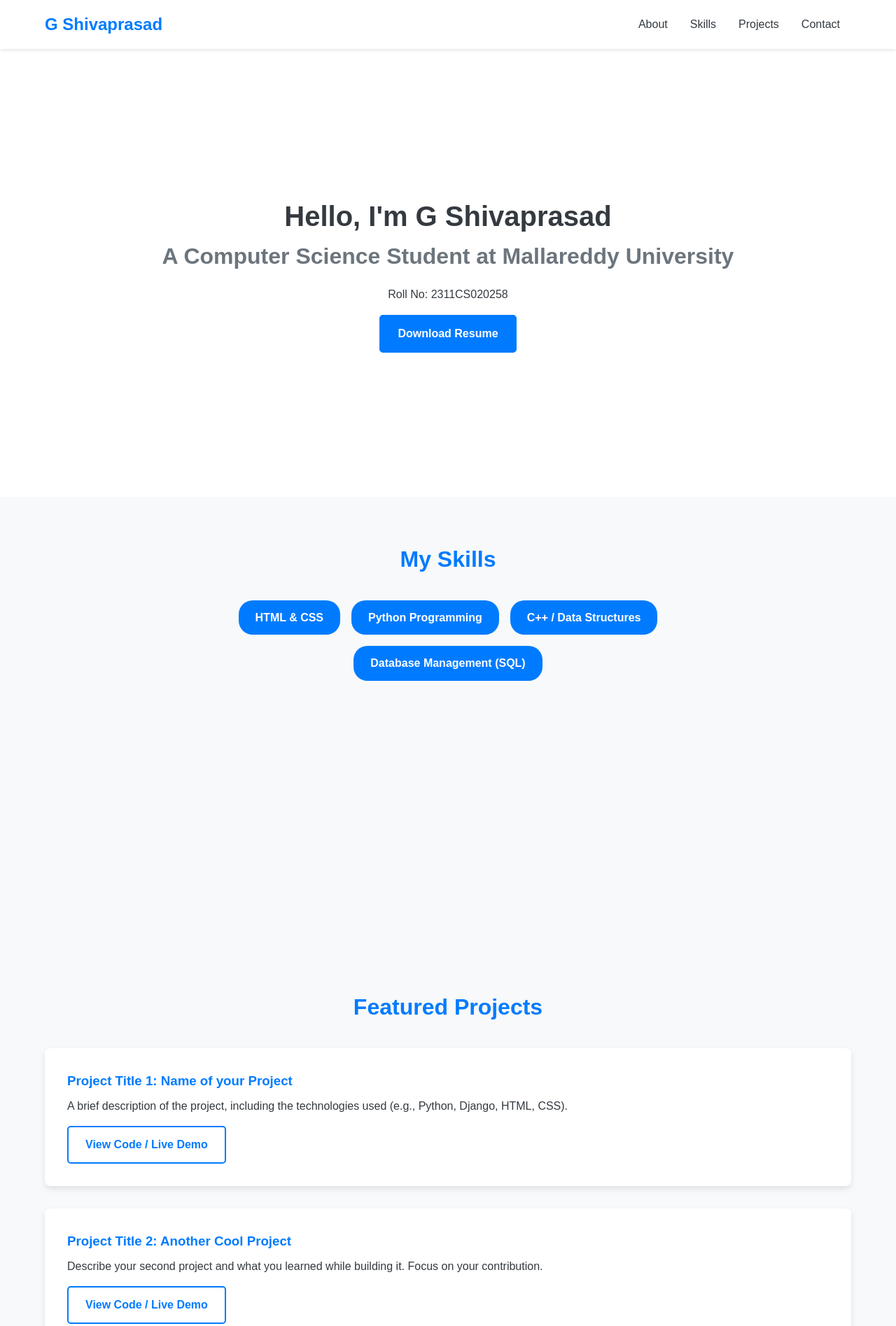
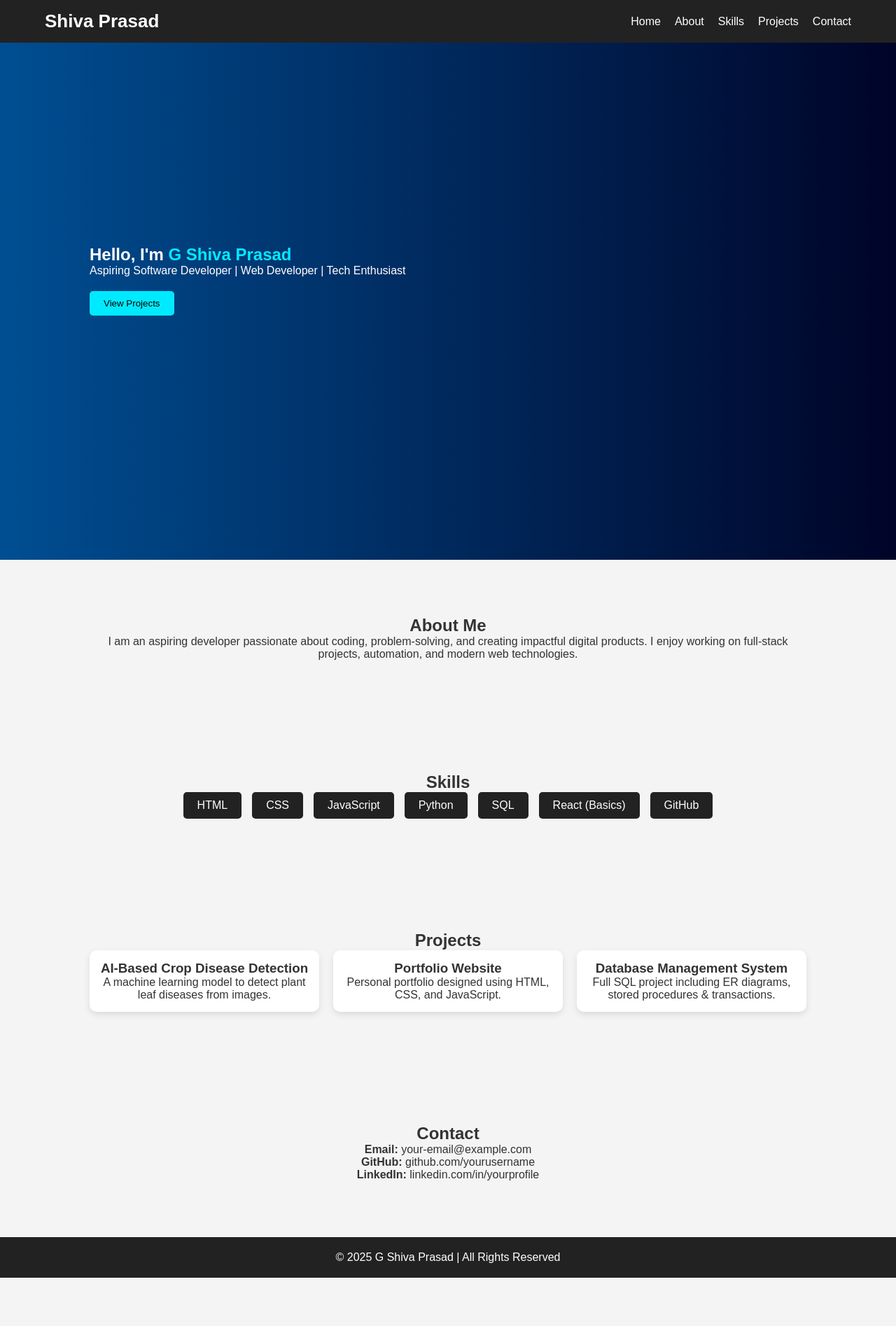
Before and after one commit to shivaprasad258/training3-2, a plain HTML site: page index.html in a window 1280 px wide. Shown: the top 1895 px of the page at 70% size. After the commit the page ends 1826 px from the top, so only its background shows below. Drawn offline with Linux system fonts and the light colour scheme.

Commit message:
Added new portfolio files

```diff
--- a/index.html
+++ b/index.html
@@ -3,15 +3,17 @@
 <head>
     <meta charset="UTF-8">
     <meta name="viewport" content="width=device-width, initial-scale=1.0">
-    <title>G Shivaprasad - Portfolio</title>
+    <title>G Shiva Prasad | Portfolio</title>
     <link rel="stylesheet" href="styles.css">
 </head>
 <body>
 
+    <!-- Header -->
     <header>
-        <div class="logo">G Shivaprasad</div>
         <nav>
-            <ul>
+            <h2 class="logo">Shiva Prasad</h2>
+            <ul class="nav-links">
+                <li><a href="#home">Home</a></li>
                 <li><a href="#about">About</a></li>
                 <li><a href="#skills">Skills</a></li>
                 <li><a href="#projects">Projects</a></li>
@@ -20,54 +22,76 @@
         </nav>
     </header>
 
-    <main>
-        <section id="about" class="hero">
-            <div class="hero-content">
-                <h1>Hello, I'm G Shivaprasad</h1>
-                <h2>A Computer Science Student at Mallareddy University</h2>
-                <p>Roll No: 2311CS020258</p>
-                <a href="your_cv.pdf" class="button primary" target="_blank">Download Resume</a>
+    <!-- Hero Section -->
+    <section id="home" class="hero">
+        <div class="hero-text">
+            <h1>Hello, I'm <span>G Shiva Prasad</span></h1>
+            <p>Aspiring Software Developer | Web Developer | Tech Enthusiast</p>
+            <button onclick="scrollToSection('projects')" class="btn">View Projects</button>
         </div>
     </section>
 
-        <section id="skills" class="skills-section">
-            <h2>My Skills</h2>
-            <div class="skills-grid">
-                <div class="skill-item">HTML & CSS</div>
-                <div class="skill-item">Python Programming</div>
-                <div class="skill-item">C++ / Data Structures</div>
-                <div class="skill-item">Database Management (SQL)</div>
+    <!-- About Section -->
+    <section id="about" class="about">
+        <h2>About Me</h2>
+        <p>
+            I am an aspiring developer passionate about coding, problem-solving, and creating impactful digital products.
+            I enjoy working on full-stack projects, automation, and modern web technologies.
+        </p>
+    </section>
+
+    <!-- Skills Section -->
+    <section id="skills" class="skills">
+        <h2>Skills</h2>
+        <div class="skill-container">
+            <div class="skill">HTML</div>
+            <div class="skill">CSS</div>
+            <div class="skill">JavaScript</div>
+            <div class="skill">Python</div>
+            <div class="skill">SQL</div>
+            <div class="skill">React (Basics)</div>
+            <div class="skill">GitHub</div>
         </div>
     </section>
 
-        <section id="projects" class="projects-section">
-            <h2>Featured Projects</h2>
+    <!-- Projects Section -->
+    <section id="projects" class="projects">
+        <h2>Projects</h2>
+        <div class="project-grid">
+
             <div class="project-card">
-                <h3>Project Title 1: Name of your Project</h3>
-                <p class="project-description">A brief description of the project, including the technologies used (e.g., Python, Django, HTML, CSS).</p>
-                <a href="#" class="button secondary" target="_blank">View Code / Live Demo</a>
+                <h3>AI-Based Crop Disease Detection</h3>
+                <p>A machine learning model to detect plant leaf diseases from images.</p>
             </div>
+
             <div class="project-card">
-                <h3>Project Title 2: Another Cool Project</h3>
-                <p class="project-description">Describe your second project and what you learned while building it. Focus on your contribution.</p>
-                <a href="#" class="button secondary" target="_blank">View Code / Live Demo</a>
+                <h3>Portfolio Website</h3>
+                <p>Personal portfolio designed using HTML, CSS, and JavaScript.</p>
+            </div>
+
+            <div class="project-card">
+                <h3>Database Management System</h3>
+                <p>Full SQL project including ER diagrams, stored procedures & transactions.</p>
+            </div>
+
         </div>
     </section>
 
-        <section id="contact" class="contact-section">
-            <h2>Get In Touch</h2>
-            <p>I'm currently looking for internships and collaborative opportunities. Feel free to connect!</p>
-            <div class="contact-links">
-                <a href="mailto:your.email@example.com">Email</a>
-                <a href="#" target="_blank">LinkedIn</a>
-                <a href="#" target="_blank">GitHub</a>
+    <!-- Contact Section -->
+    <section id="contact" class="contact">
+        <h2>Contact</h2>
+
+        <div class="contact-info">
+            <p><strong>Email:</strong> your-email@example.com</p>
+            <p><strong>GitHub:</strong> github.com/yourusername</p>
+            <p><strong>LinkedIn:</strong> linkedin.com/in/yourprofile</p>
         </div>
     </section>
-    </main>
 
     <footer>
-        <p>&copy; 2025 G Shivaprasad. Built with HTML and CSS.</p>
+        <p>© 2025 G Shiva Prasad | All Rights Reserved</p>
     </footer>
 
+    <script src="script.js"></script>
 </body>
 </html>
--- /dev/null
+++ b/script.js
@@ -0,0 +1,4 @@
+// Smooth scroll to section
+function scrollToSection(id) {
+    document.getElementById(id).scrollIntoView({ behavior: "smooth" });
+}
--- a/styles.css
+++ b/styles.css
@@ -1,226 +1,122 @@
-/*
- * GENERAL STYLES & RESET
- */
-:root {
-    --primary-color: #007bff; /* A nice blue for accents */
-    --secondary-color: #6c757d; /* Grey for secondary elements */
-    --text-color: #343a40; /* Dark text */
-    --background-color: #f8f9fa; /* Light background */
-    --card-background: #ffffff; /* White background for sections/cards */
-}
-
 * {
     margin: 0;
     padding: 0;
     box-sizing: border-box;
+    font-family: Arial, sans-serif;
 }
 
 body {
-    font-family: 'Arial', sans-serif; /* Use a web-safe font or link a custom one */
-    line-height: 1.6;
-    color: var(--text-color);
-    background-color: var(--background-color);
+    background: #f4f4f4;
+    color: #333;
 }
 
-/*
- * NAVIGATION & HEADER
- */
+/* Header */
 header {
-    background: var(--card-background);
-    padding: 1rem 5%;
+    width: 100%;
+    background: #222;
+    padding: 15px 0;
+    position: fixed;
+    top: 0;
+    z-index: 100;
+}
+
+nav {
+    width: 90%;
+    margin: auto;
     display: flex;
     justify-content: space-between;
     align-items: center;
-    box-shadow: 0 2px 4px rgba(0, 0, 0, 0.1);
-    position: sticky; /* Keeps the nav bar visible when scrolling */
-    top: 0;
-    z-index: 1000;
 }
 
 .logo {
-    font-size: 1.5rem;
+    color: #fff;
+    font-size: 26px;
     font-weight: bold;
-    color: var(--primary-color);
 }
 
-nav ul {
+.nav-links {
     list-style: none;
     display: flex;
+    gap: 20px;
 }
 
-nav ul li a {
+.nav-links a {
+    color: #fff;
     text-decoration: none;
-    color: var(--text-color);
-    padding: 0.5rem 1rem;
-    transition: color 0.3s;
+    font-size: 16px;
 }
 
-nav ul li a:hover {
-    color: var(--primary-color);
+.nav-links a:hover {
+    color: #00aaff;
 }
 
-/*
- * SECTIONS & LAYOUT
- */
-main section {
-    padding: 4rem 5%;
-    min-height: 80vh; /* Ensures sections are visible on most screens */
+/* Hero */
+.hero {
+    height: 100vh;
+    background: linear-gradient(to right, #004e92, #000428);
+    color: #fff;
+    display: flex;
+    align-items: center;
+    padding-left: 10%;
 }
 
-h1 { font-size: 2.5rem; }
-h2 {
-    font-size: 2rem;
-    color: var(--primary-color);
-    margin-bottom: 2rem;
+.hero-text h1 span {
+    color: #00eaff;
+}
+
+.btn {
+    margin-top: 20px;
+    padding: 10px 20px;
+    background: #00eaff;
+    border: none;
+    cursor: pointer;
+    border-radius: 5px;
+}
+
+.btn:hover {
+    background: #00b7d6;
+}
+
+/* Sections */
+section {
+    padding: 80px 10%;
+}
+
+.about, .skills, .projects, .contact {
     text-align: center;
 }
 
-/*
- * HERO SECTION SPECIFIC STYLES
- */
-.hero {
-    display: flex;
-    justify-content: center;
-    align-items: center;
-    text-align: center;
-    background: var(--card-background);
-}
-
-.hero-content h1 {
-    color: var(--text-color);
-}
-
-.hero-content h2 {
-    color: var(--secondary-color);
-    margin-bottom: 1rem;
-}
-
-/*
- * BUTTONS
- */
-.button {
-    display: inline-block;
-    padding: 0.75rem 1.5rem;
-    margin-top: 1rem;
-    border-radius: 5px;
-    text-decoration: none;
-    font-weight: bold;
-    transition: background-color 0.3s, color 0.3s;
-}
-
-.primary {
-    background-color: var(--primary-color);
-    color: white;
-    border: 2px solid var(--primary-color);
-}
-
-.primary:hover {
-    background-color: #0056b3; /* Darker blue on hover */
-}
-
-.secondary {
-    background-color: white;
-    color: var(--primary-color);
-    border: 2px solid var(--primary-color);
-    margin-right: 1rem;
-}
-
-.secondary:hover {
-    background-color: var(--primary-color);
-    color: white;
-}
-
-/*
- * SKILLS SECTION
- */
-.skills-grid {
+.skill-container {
     display: flex;
     flex-wrap: wrap;
     justify-content: center;
-    gap: 1rem;
-    max-width: 800px;
-    margin: 0 auto;
+    gap: 15px;
 }
 
-.skill-item {
-    background-color: var(--primary-color);
+.skill {
+    padding: 10px 20px;
+    background: #222;
     color: white;
-    padding: 0.75rem 1.5rem;
-    border-radius: 20px;
-    font-weight: bold;
-    text-align: center;
-    transition: transform 0.2s;
+    border-radius: 5px;
 }
 
-.skill-item:hover {
-    transform: translateY(-5px);
-}
-
-/*
- * PROJECTS SECTION
- */
-.projects-section {
-    background-color: var(--background-color);
-    text-align: center;
+/* Projects */
+.project-grid {
+    display: grid;
+    grid-template-columns: repeat(auto-fit, minmax(280px, 1fr));
+    gap: 20px;
 }
 
 .project-card {
-    background-color: var(--card-background);
-    padding: 2rem;
-    margin-bottom: 2rem;
-    border-radius: 8px;
-    box-shadow: 0 4px 8px rgba(0, 0, 0, 0.1);
-    text-align: left;
+    background: white;
+    padding: 15px;
+    border-radius: 10px;
+    box-shadow: 0 4px 10px rgba(0,0,0,0.1);
 }
 
-.project-card h3 {
-    margin-bottom: 0.5rem;
-    color: var(--primary-color);
-}
-
-/*
- * CONTACT SECTION
- */
-.contact-section {
-    text-align: center;
-}
-
-.contact-links a {
-    font-size: 1.2rem;
-    margin: 0 1rem;
-}
-
-/*
- * FOOTER
- */
 footer {
     text-align: center;
-    padding: 1rem;
-    background-color: var(--text-color);
+    padding: 20px;
+    background: #222;
     color: white;
-    font-size: 0.9rem;
 }
-
-/*
- * RESPONSIVENESS (for smaller screens)
- */
-@media (max-width: 768px) {
-    header {
-        flex-direction: column;
-        padding: 1rem;
-    }
-
-    nav ul {
-        flex-direction: column;
-        margin-top: 10px;
-    }
-
-    nav ul li a {
-        display: block;
-        text-align: center;
-    }
-
-    main section {
-        padding: 2rem 5%;
-    }
-}
```
Lines whose indentation alone changed are shown as unchanged.
